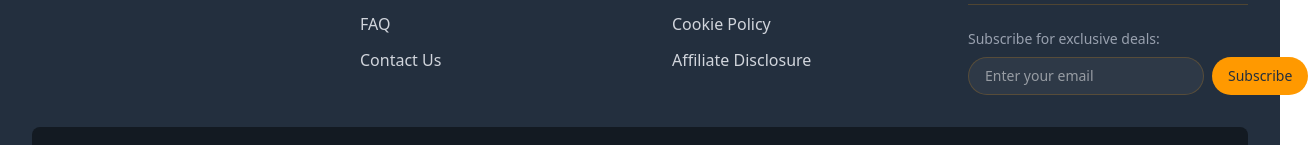
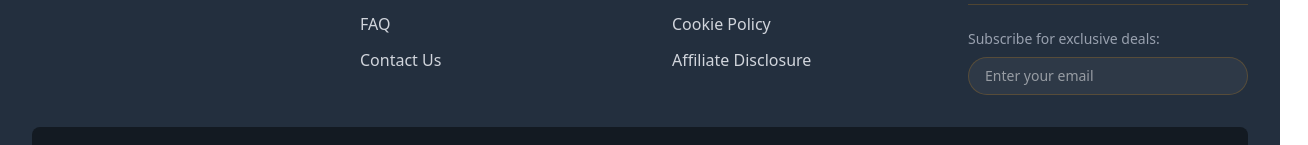
Before and after one commit to SimoAcharouaou777/TrustyFindsAR, a React (Vite) app: page /gaming in a window 1280 px wide. Shown: the part 484-629 px from the top of the page, 1308 px wide, since content can reach past the window. Built offline with nearby package versions, Linux system fonts and the light colour scheme.

Commit message:
Remove subscribe button from footer component

```diff
--- a/src/components/Footer/Footer.jsx
+++ b/src/components/Footer/Footer.jsx
@@ -80,9 +80,6 @@ export const Footer = () => {
                       placeholder="Enter your email"
                       className="flex-1 px-4 py-2 rounded-full bg-white/5 border border-[#FF9900]/20 text-sm focus:outline-none focus:border-[#FF9900]"
                   />
-                  <button className="px-4 py-2 bg-[#FF9900] hover:bg-[#FEBD69] rounded-full text-sm transition-colors text-[#232F3E] font-medium">
-                    Subscribe
-                  </button>
                 </div>
               </div>
             </div>
```
